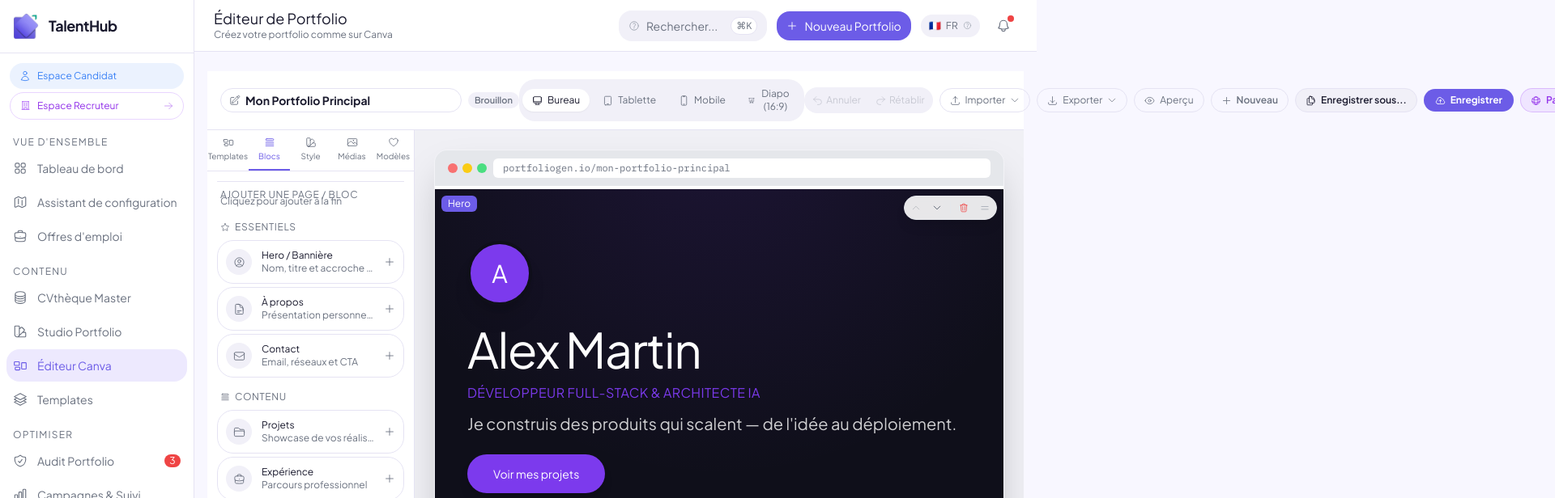
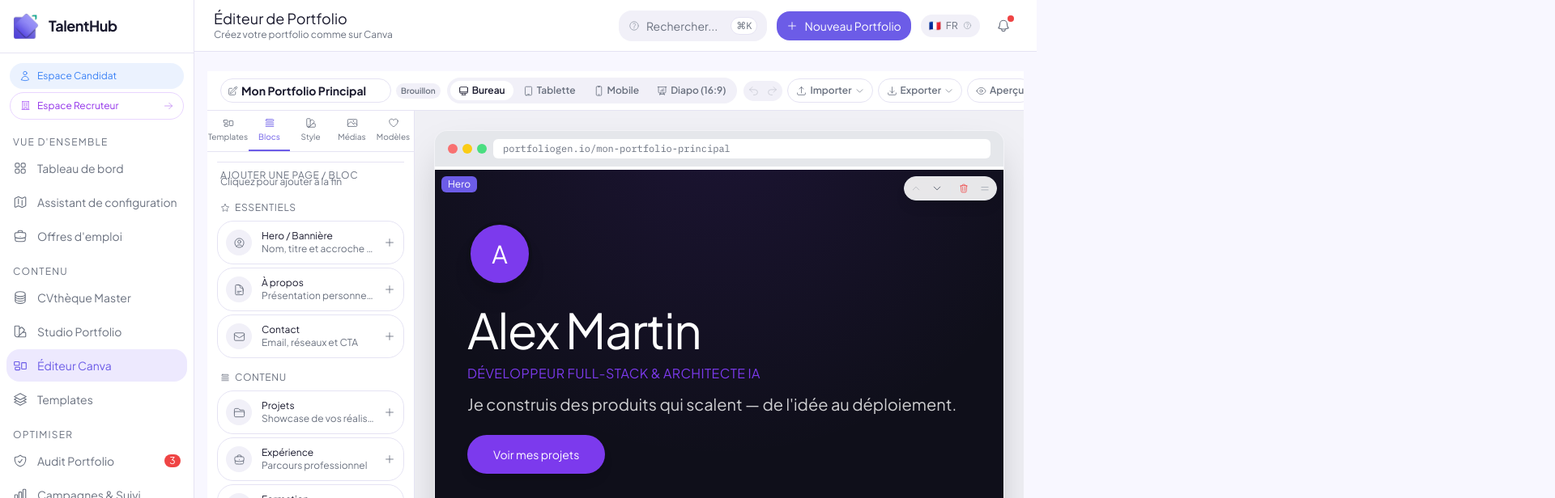
Before and after one commit to WXZA34/portfoliogen, a Next.js app: page /portfolio-editor in a window 1280 px wide. Shown: the top 616 px of the page at 81% size, 1920 px wide, since content can reach past the window. Built offline with nearby package versions, Linux system fonts and the light colour scheme.

Commit message:
fix: responsive toolbar and fix blank page when loading saved portfolio versions

```diff
--- a/src/app/portfolio-editor/components/PortfolioEditorContent.tsx
+++ b/src/app/portfolio-editor/components/PortfolioEditorContent.tsx
@@ -632,63 +632,102 @@ export default function PortfolioEditorContent() {
     }
   };
 
+  const handleLoadSavedPortfolio = (templateItem: any, useOriginal = false) => {
+    const rawDesign = (useOriginal ? templateItem.original_design : (templateItem.modified_design || templateItem.original_design)) || initialDesign;
+    const targetBlocks = Array.isArray(rawDesign.blocks) && rawDesign.blocks.length > 0
+      ? rawDesign.blocks
+      : defaultBlocks;
+
+    const loadedDesign: PortfolioDesign = {
+      ...initialDesign,
+      ...rawDesign,
+      id: templateItem.id || rawDesign.id || `design-${Date.now()}`,
+      name: templateItem.name || rawDesign.name || 'Mon Portfolio',
+      blocks: targetBlocks,
+      globalStyle: {
+        ...initialDesign.globalStyle,
+        ...(rawDesign.globalStyle || {}),
+      },
+    };
+
+    setDesign(loadedDesign);
+
+    // Auto-select first slide or block
+    if (targetBlocks[0]?.id) {
+      setSelectedBlockId(targetBlocks[0].id);
+    } else {
+      setSelectedBlockId(null);
+    }
+
+    // Auto switch to presentation mode if it has slides / presentation dimensions
+    if (loadedDesign.globalStyle?.presentationWidth || loadedDesign.templateId?.startsWith('blank-')) {
+      setPreviewMode('presentation');
+    } else {
+      setPreviewMode('desktop');
+    }
+
+    // Switch left panel to blocks view so user immediately sees their slides/blocks
+    setPanelView('blocks');
+  };
+
   return (
     <div className="flex flex-col h-[calc(100vh-120px)] -mx-6 -mt-2">
       {/* Top Toolbar */}
-      <div className="flex items-center justify-between px-4 py-2.5 bg-card border-b border-border flex-shrink-0">
-        <div className="flex items-center gap-2">
-          <div className="flex items-center gap-1.5 px-2.5 py-1 rounded-xl bg-muted/40 hover:bg-muted/70 border border-border/60 hover:border-border focus-within:border-primary focus-within:bg-card focus-within:ring-2 focus-within:ring-primary/20 transition-all group">
-            <Icon name="PencilSquareIcon" size={14} className="text-muted-foreground group-hover:text-primary transition-colors flex-shrink-0" />
+      <div className="flex items-center justify-between px-3 sm:px-4 py-2 bg-card border-b border-border flex-shrink-0 gap-2 overflow-x-auto no-scrollbar">
+        {/* Left: Portfolio Name */}
+        <div className="flex items-center gap-1.5 flex-shrink-0">
+          <div className="flex items-center gap-1 px-2 py-1 rounded-xl bg-muted/40 hover:bg-muted/70 border border-border/60 hover:border-border focus-within:border-primary focus-within:bg-card focus-within:ring-2 focus-within:ring-primary/20 transition-all group max-w-[200px] sm:max-w-[240px]">
+            <Icon name="PencilSquareIcon" size={13} className="text-muted-foreground group-hover:text-primary transition-colors flex-shrink-0" />
             <input
               value={design.name}
               onChange={(e) => setDesign((prev) => ({ ...prev, name: e.target.value }))}
               onBlur={handleAutoSaveName}
               placeholder="Nom de votre portfolio..."
-              className="text-sm font-bold text-foreground bg-transparent border-none outline-none w-44 sm:w-64 truncate"
+              className="text-xs sm:text-sm font-bold text-foreground bg-transparent border-none outline-none w-28 sm:w-44 truncate"
               title="Cliquez pour modifier le nom du portfolio"
             />
           </div>
-          <span className="text-[11px] font-semibold text-muted-foreground bg-muted px-2 py-0.5 rounded-full hidden sm:inline">
+          <span className="text-[10px] font-semibold text-muted-foreground bg-muted px-1.5 py-0.5 rounded-full hidden md:inline">
             Brouillon
           </span>
         </div>
 
-        {/* Preview device switcher */}
-        <div className="flex items-center gap-1 bg-muted rounded-xl p-1">
+        {/* Center: Device Switcher */}
+        <div className="flex items-center gap-0.5 bg-muted rounded-xl p-1 flex-shrink-0">
           {(['desktop', 'tablet', 'mobile', 'presentation'] as const).map((mode) => (
             <button
               key={mode}
               onClick={() => setPreviewMode(mode)}
-              className={`flex items-center gap-1.5 px-3 py-1.5 rounded-lg text-xs font-600 transition-all ${
-                previewMode === mode ? 'bg-card text-foreground shadow-sm' : 'text-muted-foreground hover:text-foreground'
+              title={mode === 'desktop' ? 'Bureau' : mode === 'tablet' ? 'Tablette' : mode === 'mobile' ? 'Mobile' : 'Diapo (16:9)'}
+              className={`flex items-center gap-1 px-2 sm:px-2.5 py-1 rounded-lg text-xs font-semibold transition-all ${
+                previewMode === mode ? 'bg-card text-foreground shadow-xs' : 'text-muted-foreground hover:text-foreground'
               }`}
             >
               <Icon name={mode === 'desktop' ? 'ComputerDesktopIcon' : mode === 'tablet' ? 'DeviceTabletIcon' : mode === 'mobile' ? 'DevicePhoneMobileIcon' : 'PresentationChartBarIcon'} size={13} />
-              <span className="hidden sm:inline capitalize">{mode === 'desktop' ? 'Bureau' : mode === 'tablet' ? 'Tablette' : mode === 'mobile' ? 'Mobile' : 'Diapo (16:9)'}</span>
+              <span className="hidden xl:inline capitalize">{mode === 'desktop' ? 'Bureau' : mode === 'tablet' ? 'Tablette' : mode === 'mobile' ? 'Mobile' : 'Diapo (16:9)'}</span>
             </button>
           ))}
         </div>
 
-        <div className="flex items-center gap-2">
+        {/* Right: Actions */}
+        <div className="flex items-center gap-1.5 flex-shrink-0">
           {/* Undo / Redo */}
-          <div className="flex items-center gap-0.5 bg-muted rounded-lg p-0.5">
+          <div className="hidden sm:flex items-center gap-0.5 bg-muted rounded-lg p-0.5">
             <button
               onClick={undo}
               disabled={!canUndo}
               title="Annuler (Ctrl+Z)"
-              className="flex items-center gap-1 px-2 py-1.5 rounded-md text-xs font-600 transition-all disabled:opacity-30 text-muted-foreground hover:text-foreground hover:bg-card"
+              className="p-1 rounded-md text-xs font-semibold transition-all disabled:opacity-30 text-muted-foreground hover:text-foreground hover:bg-card"
             >
               <Icon name="ArrowUturnLeftIcon" size={13} />
-              <span className="hidden lg:inline">Annuler</span>
             </button>
             <button
               onClick={redo}
               disabled={!canRedo}
               title="Rétablir (Ctrl+Y)"
-              className="flex items-center gap-1 px-2 py-1.5 rounded-md text-xs font-600 transition-all disabled:opacity-30 text-muted-foreground hover:text-foreground hover:bg-card"
+              className="p-1 rounded-md text-xs font-semibold transition-all disabled:opacity-30 text-muted-foreground hover:text-foreground hover:bg-card"
             >
               <Icon name="ArrowUturnRightIcon" size={13} />
-              <span className="hidden lg:inline">Rétablir</span>
             </button>
           </div>
 
@@ -699,11 +738,12 @@ export default function PortfolioEditorContent() {
                 setShowImportMenu(!showImportMenu);
                 setShowExportMenu(false);
               }}
-              className="flex items-center gap-1.5 px-3 py-1.5 rounded-lg text-xs font-600 transition-all border border-border text-muted-foreground hover:text-foreground whitespace-nowrap"
+              className="flex items-center gap-1 px-2 sm:px-2.5 py-1.5 rounded-lg text-xs font-semibold transition-all border border-border text-muted-foreground hover:text-foreground whitespace-nowrap"
+              title="Importer un fichier PDF ou PPTX"
             >
               <Icon name="ArrowUpTrayIcon" size={13} />
-              Importer
-              <Icon name="ChevronDownIcon" size={12} className={`transition-transform ${showImportMenu ? 'rotate-180' : ''}`} />
+              <span className="hidden md:inline">Importer</span>
+              <Icon name="ChevronDownIcon" size={11} className={`transition-transform ${showImportMenu ? 'rotate-180' : ''}`} />
             </button>
             {showImportMenu && (
               <div className="absolute top-full right-0 mt-1 w-40 bg-card border border-border rounded-lg shadow-lg overflow-hidden z-50 flex flex-col">
@@ -747,11 +787,12 @@ export default function PortfolioEditorContent() {
                 setShowImportMenu(false);
               }}
               disabled={!!exporting}
-              className="flex items-center gap-1.5 px-3 py-1.5 rounded-lg text-xs font-600 transition-all border border-border text-muted-foreground hover:text-foreground disabled:opacity-50 whitespace-nowrap"
+              className="flex items-center gap-1 px-2 sm:px-2.5 py-1.5 rounded-lg text-xs font-semibold transition-all border border-border text-muted-foreground hover:text-foreground disabled:opacity-50 whitespace-nowrap"
+              title="Exporter (PNG, PDF, PPTX)"
             >
               {exporting ? <Icon name="ArrowPathIcon" size={13} className="animate-spin" /> : <Icon name="ArrowDownTrayIcon" size={13} />}
-              Exporter
-              <Icon name="ChevronDownIcon" size={12} className={`transition-transform ${showExportMenu ? 'rotate-180' : ''}`} />
+              <span className="hidden md:inline">Exporter</span>
+              <Icon name="ChevronDownIcon" size={11} className={`transition-transform ${showExportMenu ? 'rotate-180' : ''}`} />
             </button>
             {showExportMenu && !exporting && (
               <div className="absolute top-full right-0 mt-1 w-40 bg-card border border-border rounded-lg shadow-lg overflow-hidden z-50 flex flex-col">
@@ -791,21 +832,23 @@ export default function PortfolioEditorContent() {
 
           <button
             onClick={() => setShowPreview(!showPreview)}
-            className={`flex items-center gap-1.5 px-3 py-1.5 rounded-lg text-xs font-600 transition-all border whitespace-nowrap ${
+            className={`flex items-center gap-1 px-2 sm:px-2.5 py-1.5 rounded-lg text-xs font-semibold transition-all border whitespace-nowrap ${
               showPreview ? 'bg-primary/10 text-primary border-primary/30' : 'border-border text-muted-foreground hover:text-foreground'
             }`}
+            title="Aperçu plein écran"
           >
             <Icon name="EyeIcon" size={13} />
-            Aperçu
+            <span className="hidden lg:inline">Aperçu</span>
           </button>
+
           {/* Nouveau Portfolio */}
           <button
             onClick={handleCreateNewPortfolio}
-            className="flex items-center gap-1.5 px-3 py-1.5 rounded-lg text-xs font-semibold text-muted-foreground hover:text-foreground hover:bg-muted border border-border transition-all cursor-pointer whitespace-nowrap"
+            className="flex items-center gap-1 px-2 sm:px-2.5 py-1.5 rounded-lg text-xs font-semibold text-muted-foreground hover:text-foreground hover:bg-muted border border-border transition-all cursor-pointer whitespace-nowrap"
             title="Créer un tout nouveau portfolio vierge sans écraser le portfolio actuel"
           >
             <Icon name="PlusIcon" size={13} />
-            <span className="hidden sm:inline">Nouveau</span>
+            <span className="hidden md:inline">Nouveau</span>
           </button>
 
           {/* Enregistrer sous / Nouveau Portfolio */}
@@ -815,32 +858,32 @@ export default function PortfolioEditorContent() {
               setShowSaveOptionsModal(true);
             }}
             disabled={saving}
-            className="flex items-center gap-1.5 px-3 py-1.5 rounded-lg text-xs font-semibold bg-muted text-foreground hover:bg-muted/80 border border-border transition-all whitespace-nowrap cursor-pointer"
+            className="flex items-center gap-1 px-2 sm:px-2.5 py-1.5 rounded-lg text-xs font-semibold bg-muted text-foreground hover:bg-muted/80 border border-border transition-all whitespace-nowrap cursor-pointer"
             title="Créer un nouveau portfolio distinct avec ce contenu"
           >
             <Icon name="DocumentDuplicateIcon" size={13} />
-            <span className="hidden lg:inline">Enregistrer sous...</span>
+            <span className="hidden xl:inline">Enregistrer sous...</span>
           </button>
 
           {/* Enregistrer (Met à jour ou Crée) */}
           <button
             onClick={handleSaveClick}
             disabled={saving}
-            className="flex items-center gap-1.5 px-3.5 py-1.5 bg-primary text-primary-foreground rounded-lg text-xs font-bold hover:opacity-90 disabled:opacity-60 transition-all whitespace-nowrap shadow-xs cursor-pointer"
+            className="flex items-center gap-1.5 px-3 py-1.5 bg-primary text-primary-foreground rounded-lg text-xs font-bold hover:opacity-90 disabled:opacity-60 transition-all whitespace-nowrap shadow-xs cursor-pointer"
             title="Enregistrer les modifications"
           >
             {saving ? <Icon name="ArrowPathIcon" size={13} className="animate-spin" /> : <Icon name="CloudArrowUpIcon" size={13} />}
-            {saving ? 'Enregistrement...' : 'Enregistrer'}
+            <span>{saving ? '...' : 'Enregistrer'}</span>
           </button>
 
           {/* Partager Template Marketplace */}
           <button
             onClick={() => setShowPublishModal(true)}
-            className="flex items-center gap-1.5 px-3 py-1.5 rounded-lg text-xs font-semibold transition-all border border-purple-500/30 bg-purple-500/10 text-purple-600 dark:text-purple-400 hover:bg-purple-500/20 whitespace-nowrap cursor-pointer"
+            className="flex items-center gap-1 px-2.5 py-1.5 rounded-lg text-xs font-semibold transition-all border border-purple-500/30 bg-purple-500/10 text-purple-600 dark:text-purple-400 hover:bg-purple-500/20 whitespace-nowrap cursor-pointer"
             title="Partager ce modèle sur la Marketplace publique"
           >
             <Icon name="GlobeAltIcon" size={13} />
-            <span className="hidden md:inline">Partager en Template</span>
+            <span className="hidden lg:inline">Template</span>
           </button>
         </div>
       </div>
@@ -972,10 +1015,10 @@ export default function PortfolioEditorContent() {
                       }} className="text-xs bg-emerald-100 text-emerald-700 border border-emerald-200 px-3 py-1.5 rounded-lg font-600 hover:bg-emerald-200 flex items-center justify-center gap-2">
                         <Icon name="LinkIcon" size={12} /> Copier le lien public
                       </button>
-                      <button onClick={() => setDesign(t.modified_design || t.original_design)} className="text-xs bg-primary text-primary-foreground px-3 py-1.5 rounded-lg font-600 hover:opacity-90 flex items-center justify-center gap-2 cursor-pointer">
+                      <button onClick={() => handleLoadSavedPortfolio(t, false)} className="text-xs bg-primary text-primary-foreground px-3 py-1.5 rounded-lg font-600 hover:opacity-90 flex items-center justify-center gap-2 cursor-pointer">
                         <Icon name="PencilIcon" size={12} /> Charger (Version Modifiée)
                       </button>
-                      <button onClick={() => setDesign(t.original_design)} className="text-xs bg-card border border-border text-foreground px-3 py-1.5 rounded-lg font-600 hover:bg-muted flex items-center justify-center gap-2 cursor-pointer">
+                      <button onClick={() => handleLoadSavedPortfolio(t, true)} className="text-xs bg-card border border-border text-foreground px-3 py-1.5 rounded-lg font-600 hover:bg-muted flex items-center justify-center gap-2 cursor-pointer">
                         <Icon name="ClockIcon" size={12} /> Charger (Version Originale)
                       </button>
                       <button onClick={() => handleDuplicateTemplate(t)} className="text-xs bg-muted text-foreground border border-border px-3 py-1.5 rounded-lg font-600 hover:bg-muted/80 flex items-center justify-center gap-2 transition-all cursor-pointer" title="Créer une copie indépendante de ce portfolio">
```
